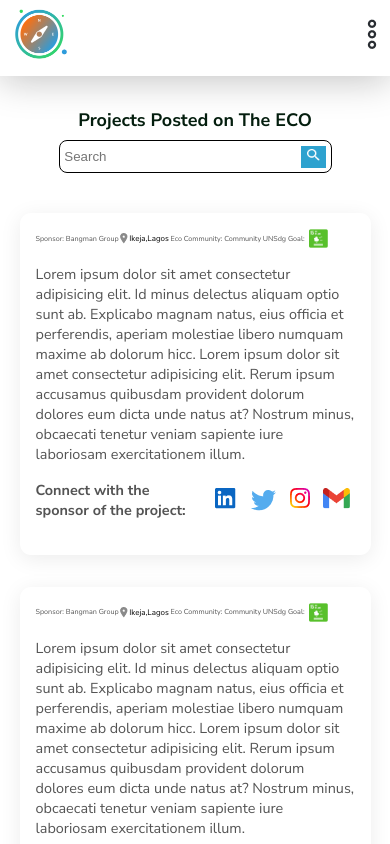
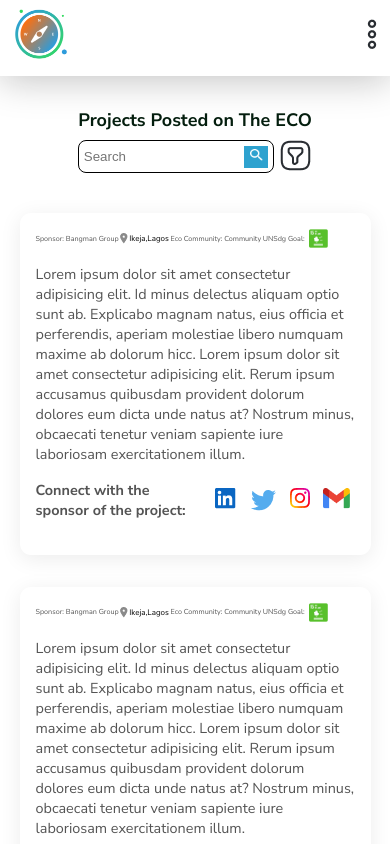
Before and after one commit to unuefeejovwoke/Forthecofrontend, a plain HTML site: page projects.html in a window 390 px wide. Shown: the top 844 px of the page. Drawn offline with Linux system fonts and the light colour scheme.

Commit message:
added back and filter buttons

```diff
--- a/assets/scss/4-layout/_card.scss
+++ b/assets/scss/4-layout/_card.scss
@@ -4,8 +4,12 @@
   .heading {
     margin-bottom: 1rem;
 
+    .search{
+      display: flex;
+      width: 30%;
+    }
     form {
-      width: 30%;
+      width: 100%;
       display: flex;
       justify-content: space-between;
       align-items: center;
@@ -145,6 +149,17 @@
   }
 }
 
+#details-heading{
+  justify-content: flex-start;
+  a{
+    margin: 0 2rem;
+  }
+  h5{
+    margin: 0 5rem;
+
+  }
+}
+
 .comment-text{
   margin: 1rem 0;
 }
@@ -219,7 +234,7 @@
     width: 100%;
   }
 
-  .heading form {
+  .search {
     width: 40% !important;
   }
 
@@ -236,8 +251,8 @@
   .heading {
     flex-direction: column;
 
-    form {
-      width: 70% !important;
+    .search {
+      width: 60% !important;
     }
   }
 
@@ -256,6 +271,11 @@
 .text-fix2 {
   font-size: 0.5rem;
 }
+
+.filter-btn{
+  display: block !important;
+  margin-left: 0.3rem !important;
+}
 }
 
 @media only screen and (max-width: 395px) {
--- a/projects.html
+++ b/projects.html
@@ -74,10 +74,15 @@
             <main class="card-main">
                 <div class="heading">
                     <h5>Projects Posted on The ECO</h5>
-                    <form>
-                        <input type="text" name="" id="" placeholder="Search">
-                        <button><img src="assets/images/category/search.png" alt="search button"></button>
-                    </form>
+                    <div class="search">
+                        <form>
+                            <input type="text" name="" id="" placeholder="Search">
+                            <button><img src="assets/images/category/search.png" alt="search button"></button>
+                        </form>
+                        <button class="filter-btn d-none">
+                            <img src="assets/images/filter-square.png" alt="filter button">
+                        </button>
+                    </div>
                 </div>
                 <div class="card">
                     <div class="card-wrapper">
```
Also changed, not shown: details-page.html (+5 -7 lines), problems.html (+11 -4 lines), assets/images/filter-square.png (added), assets/images/return.png (added), assets/scss/main.css, 1 other file.
